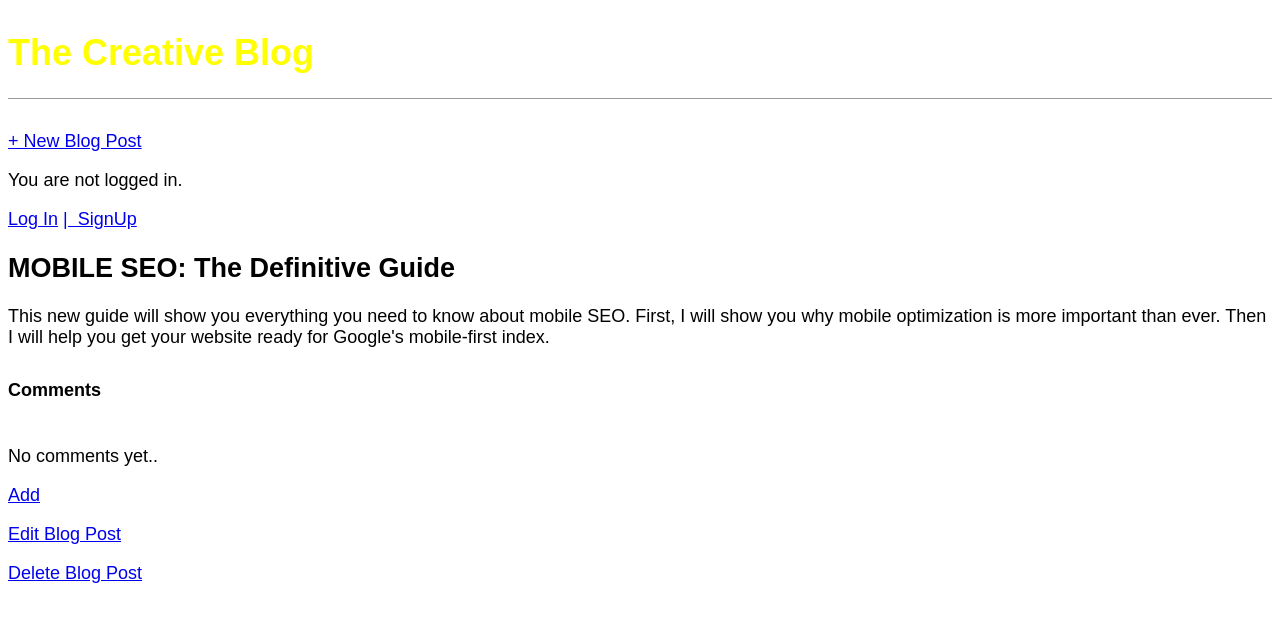
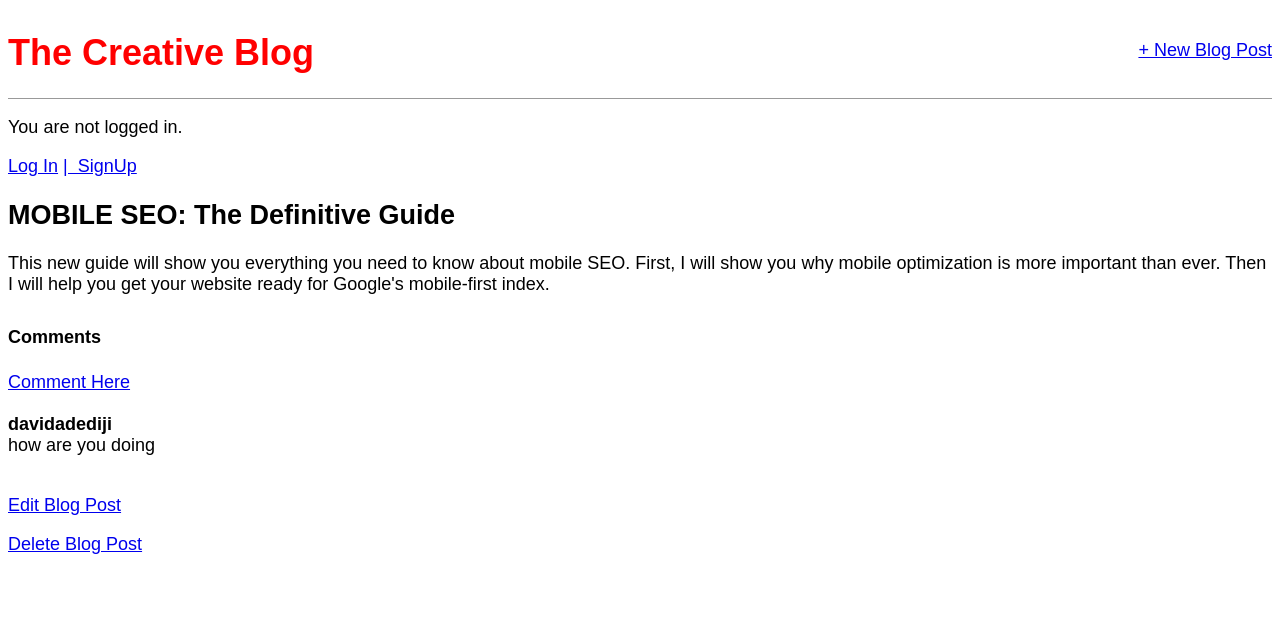
Before and after one commit to Chinwendu20/django-blog-CRUD, a Django app: page /post/1 in a window 1280 px wide. Shown: the top 622 px of the page. Run offline with Django 3.2, Linux system fonts and the light colour scheme; data comes from the database, SQL or seed files in the repository.

Commit message:
adjusted templates

```diff
--- a/config/settings.py
+++ b/config/settings.py
@@ -37,7 +37,7 @@ INSTALLED_APPS = [
     'django.contrib.sessions',
     'django.contrib.messages',
     'django.contrib.staticfiles',
-    'blog',
+    'blog.apps.BlogConfig',
     'accounts',
 ]
 
@@ -118,7 +118,6 @@ USE_TZ = True
 
 # Static files (CSS, JavaScript, Images)
 # https://docs.djangoproject.com/en/3.2/howto/static-files/
-
 STATIC_URL = '/static/'
 STATICFILES_DIRS =[str(BASE_DIR.joinpath('static'))]
 
--- a/static/css/base.css
+++ b/static/css/base.css
@@ -3,14 +3,14 @@ body{
     font-size: 18px;
 }
 
-header .nav-left{
+header{
     border-bottom: 1px solid #999;
     margin-bottom: 2 rem;
     display:flex;
 }
 
 header h1 a {
-    color:yellow;
+    color:red;
     text-decoration:none;
 }
 
--- a/templates/post_detail.html
+++ b/templates/post_detail.html
@@ -6,13 +6,11 @@
     <p>{{post.body}}</p>
 </div>
 <h4>Comments</h4>
-<br>
-{% if not post.comment.all %}
+{% if not post.comments.all %}
     No comments yet..
     <p><a href="{% url 'post_comment' post.pk %}">Add</a></p>
 {% else %}
-    <br><br>
-    <a href="{% url 'post_comment' post.pk %}">Add Comment</a>
+    <a href="{% url 'post_comment' post.pk %}">Comment Here</a>
     <br><br>
     {% for comment in post.comments.all %}
         <strong>
```
